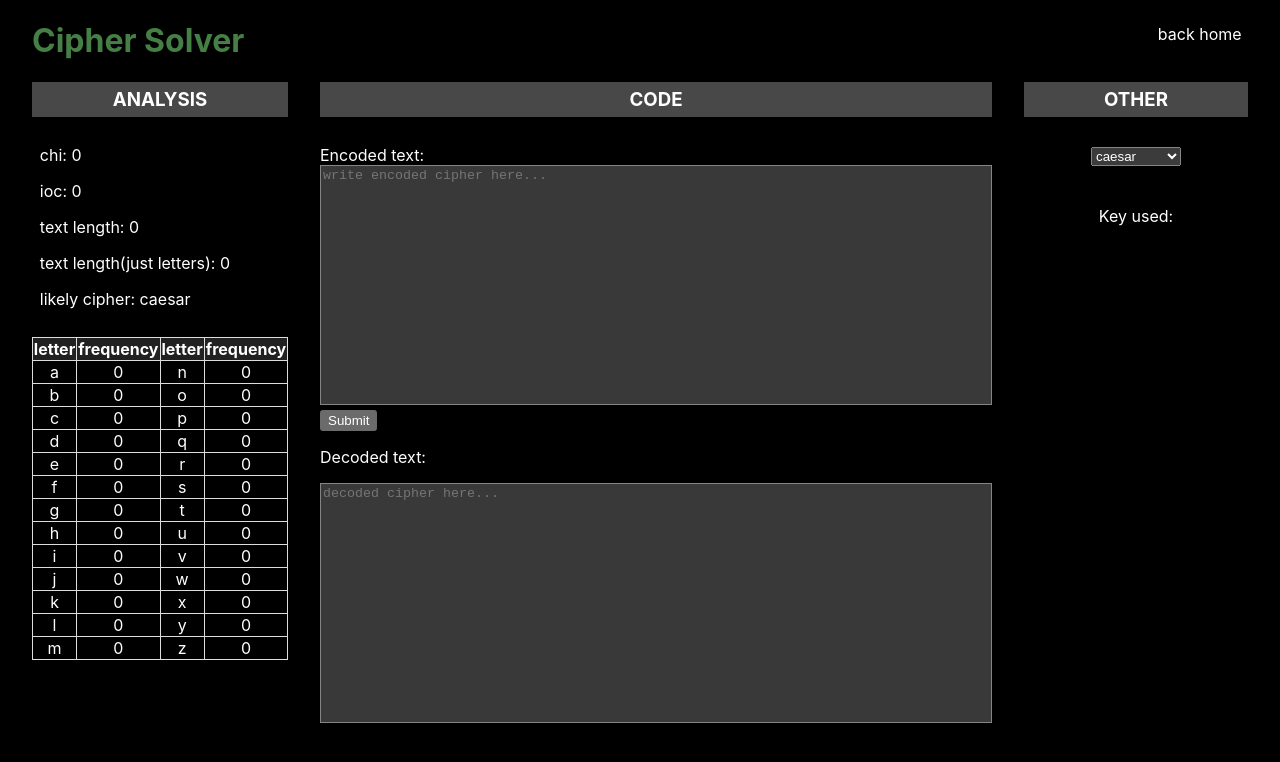
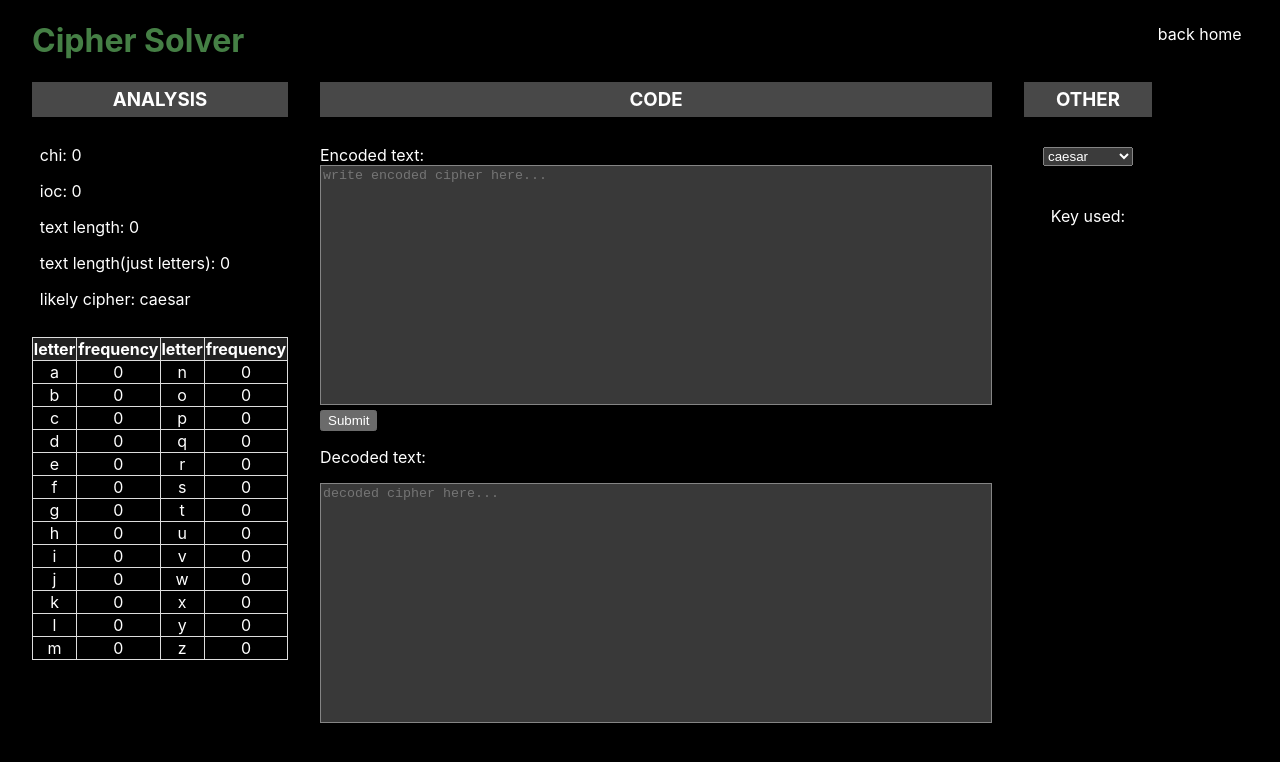
Before and after one commit to StefanNede/Personal_Website2, a Next.js app: page /cipherSolver in a window 1280 px wide. Shown: the top 762 px of the page. Built offline with nearby package versions, Linux system fonts and the light colour scheme.

Commit message:
changed key used font size

```diff
--- a/pages/cipherSolver.tsx
+++ b/pages/cipherSolver.tsx
@@ -162,7 +162,7 @@ export default function CipherSolver() {
                             <option value="stats">stats</option>
                         </select>
                     </div>
-                    <div className={styles.keyUsed}>Key used:<br/>{keyUsed}</div>
+                    <div className={styles.keyUsedWrapper}>Key used:<div className={styles.keyUsed}>{keyUsed}</div></div>
                 </div>
             </main>
         </div>
--- a/styles/Cipher.module.css
+++ b/styles/Cipher.module.css
@@ -101,7 +101,7 @@
     flex-direction: column;
     padding-left: 2.5vw;
     padding-right: 2.5vw;
-    width:100%;
+    min-width:15vw;
 }
 
 .right h3 {
@@ -113,7 +113,11 @@
     padding: 0.75vh;
 }
 
-.keyUsed {
+.keyUsedWrapper {
     margin-top:5vh;
     text-align: center;
 }
+
+.keyUsed {
+    font-size: 0.9rem;
+}
```
